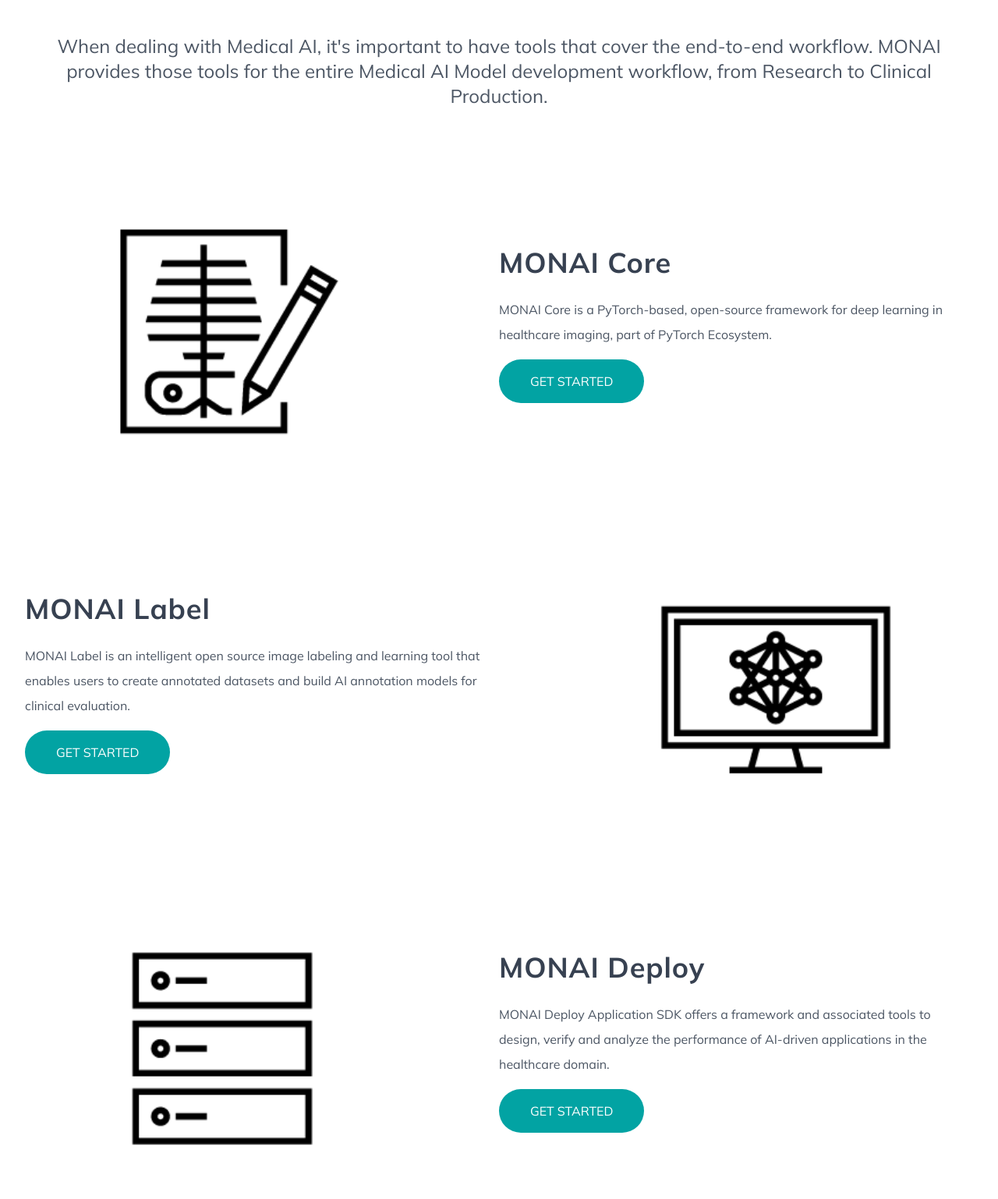
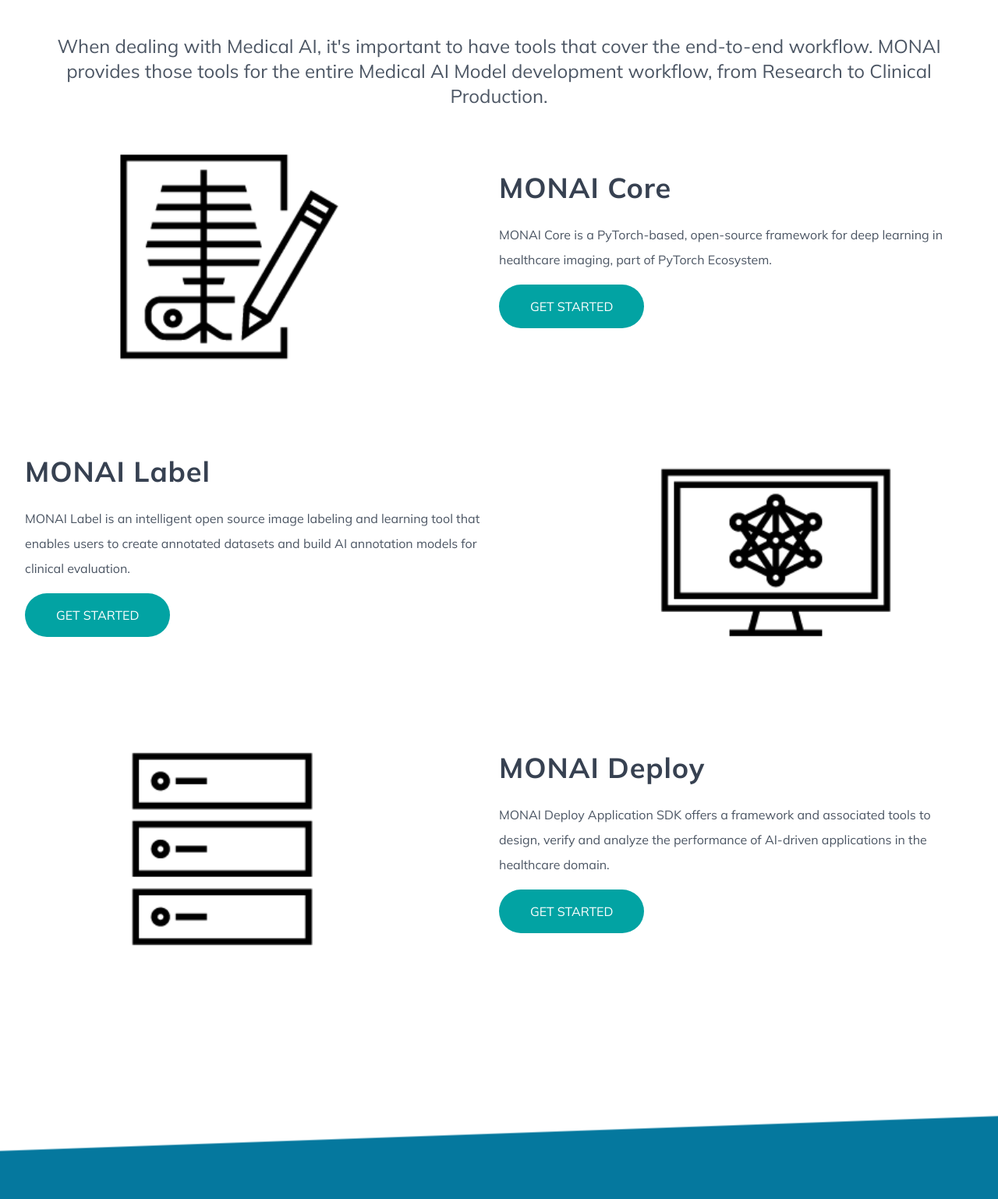
Before and after one commit to zephyrie/monai-revamp, a website: page index.html in a window 1280 px wide. Shown: the part 2840-4378 px from the top of the page at 78% size. Drawn offline with nearby package versions, Linux system fonts and the light colour scheme.

Commit message:
remove product margin

```diff
--- a/index.html
+++ b/index.html
@@ -212,10 +212,10 @@
   <div id="feature" class="py-24">
     <h2 class="mb-8 text-5xl section-heading-long text-center wow fadeInUp" data-wow-delay=".5s">Medical AI Workflow</h2>
     <div class="container">
-      <p class="m-auto mt-16 mb-24 text-2xl text-center wow fadeInUp" data-wow-delay=".5s">
+      <p class="m-auto mt-16 mb-12 text-2xl text-center wow fadeInUp" data-wow-delay=".5s">
         When dealing with Medical AI, it's important to have tools that cover the end-to-end workflow. MONAI provides those tools for the entire Medical AI Model development workflow, from Research to Clinical Production.
       </p>
-      <div class="grid grid-cols-12 items-center my-20 wow slideInRight" data-wow-delay=".2s">
+      <div class="grid grid-cols-12 items-center wow slideInRight" data-wow-delay=".2s">
         <div class="flex justify-center col-span-5">
           <img class="w-3/4" src="assets/img/labeling.png" alt="">
         </div>
@@ -229,7 +229,7 @@
           </div>
         </div>
       </div>
-      <div class="grid grid-cols-12 items-center my-20 wow slideInLeft" data-wow-delay=".4s">
+      <div class="grid grid-cols-12 items-center wow slideInLeft" data-wow-delay=".4s">
         <div class="col-span-6">
           <h2 class="mb-6 text-4xl text-gray-700 font-bold tracking-wide">MONAI Label</h2>
           <div>
@@ -244,7 +244,7 @@
           <img class="w-3/4" src="assets/img/training.png" alt="">
         </div>
       </div>
-      <div class="grid grid-cols-12 items-center mt-20 wow slideInRight" data-wow-delay=".6s">
+      <div class="grid grid-cols-12 items-center wow slideInRight" data-wow-delay=".6s">
         <div class="flex justify-center col-span-5">
           <img class="w-3/4" src="assets/img/deployment.png" alt="">
         </div>
```
